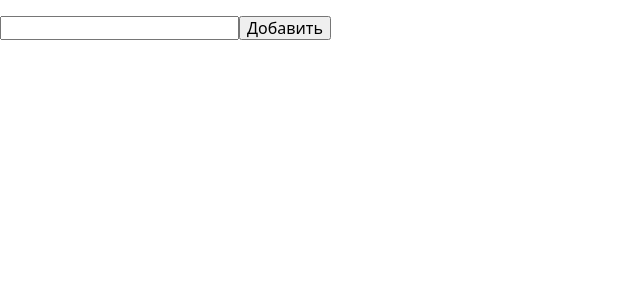
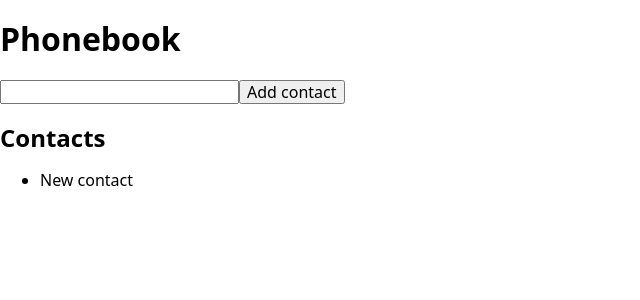
Before and after one commit to itstoreall/goit-react-hw-02-phonebook, a React (Create React App) app: page / in a window 1280 px wide. Shown: the top 300 px of the page, without its empty margins (0-640 px from the left). Built offline with nearby package versions, Linux system fonts and the light colour scheme.

Commit message:
adds the main components

```diff
--- a/package.json
+++ b/package.json
@@ -13,6 +13,7 @@
     "react": "^17.0.1",
     "react-dom": "^17.0.1",
     "react-scripts": "4.0.3",
+    "uuid": "^8.3.2",
     "web-vitals": "^1.1.0"
   },
   "scripts": {
--- a/src/App.js
+++ b/src/App.js
@@ -1,29 +1,30 @@
-import React, { Fragment, useState } from 'react';
+import React, { useState } from 'react';
+import Form from './components/PhonebookForm';
+import ContactList from './components/ContactList';
 
 // const state = {
 //   contacts: [],
 //   name: '',
 // };
 
-function App() {
-  const [count, setCount] = useState([]);
-
-  const handleAddContact = e => {
-    console.log(e.target.value);
-  };
+const App = () => {
+  // eslint-disable-next-line
+  const [contacts, setContacts] = useState([]);
+  // eslint-disable-next-line
+  const [name, setName] = useState('ee');
 
   return (
-    <Fragment>
-      <p>{count}</p>
-      <form>
-        <input type="text" onChange={handleAddContact} />
-        <button type="button" onClick={handleAddContact}>
-          Добавить
-        </button>
-      </form>
-      <span></span>
-    </Fragment>
+    <div>
+      <h1>Phonebook</h1>
+      <Form name={name} contacts={contacts} />
+      <h2>Contacts</h2>
+      <ContactList
+      // contacts={contacts}
+      // onDelete={handleDeleteContact}
+      // onToggle={handleToggleContact}
+      />
+    </div>
   );
-}
+};
 
 export default App;
--- /dev/null
+++ b/src/components/ContactList/ContactList.jsx
@@ -0,0 +1,11 @@
+import React from 'react';
+
+const ContactList = () => {
+  return (
+    <ul>
+      <li>New contact</li>
+    </ul>
+  );
+};
+
+export default ContactList;
--- /dev/null
+++ b/src/components/ContactList/index.js
@@ -0,0 +1 @@
+export { default } from './ContactList';
--- /dev/null
+++ b/src/components/PhonebookForm/Form.jsx
@@ -0,0 +1,33 @@
+import React from 'react';
+// import FormInput from './FormInput';
+import { v4 as uuidv4 } from 'uuid';
+
+const Form = ({ name, contacts }) => {
+  console.log(name);
+  console.log(contacts);
+
+  const handleAddContact = e => {
+    e.preventDefault();
+
+    console.log('name:', e.target.value);
+    console.log('id', uuidv4());
+
+    return {
+      name: e.target,
+      id: uuidv4(),
+      useState: 'useState',
+    };
+  };
+
+  return (
+    <form>
+      {/* <FormInput onAddContact={handleAddContact} /> */}
+      <input type="text" />
+      <button tupe="submit" onClick={handleAddContact}>
+        Add contact
+      </button>
+    </form>
+  );
+};
+
+export default Form;
--- /dev/null
+++ b/src/components/PhonebookForm/FormInput.jsx
@@ -0,0 +1,7 @@
+import React from 'react';
+
+const FormInput = ({ onAddContact }) => {
+  return <input type="text" value="value" onChange={onAddContact} />;
+};
+
+export default FormInput;
--- /dev/null
+++ b/src/components/PhonebookForm/index.js
@@ -0,0 +1 @@
+export { default } from './Form';
```
Also changed, not shown: 2 other files (tests, documents, lock files or other folders).
